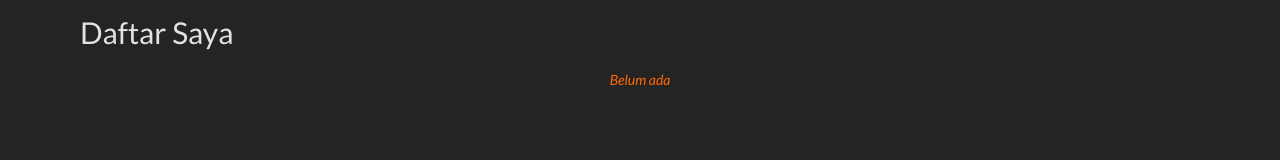
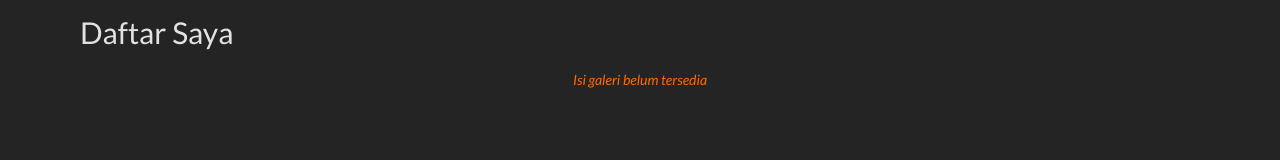
Before and after one commit to mfatihz/fsd15-fe-int-2, a React (Vite) app: page /lists in a window 1280 px wide. Shown: the part 142-302 px from the top of the page. Built offline with nearby package versions, Linux system fonts and the light colour scheme.

Commit message:
minor update

```diff
--- a/src/components/organisms/gallery.jsx
+++ b/src/components/organisms/gallery.jsx
@@ -1,11 +1,11 @@
 import GalleryTitle from "../atoms/gallery-title"
 import PosterSlider from "./poster-slider"
 
-const Gallery = ({title, movies, galleryType, idToggleHandler, isInMyListHandler, isWrapped, alt="Belum ada"}) => {
+const Gallery = ({title, movies, galleryType, idToggleHandler, isInMyListHandler, isWrapped, alt}) => {
   return (
     <div className="relative w-full">
       <GalleryTitle>{title}</GalleryTitle>
-      {movies && <PosterSlider movies={movies} galleryType={galleryType} idToggleHandler={idToggleHandler} isInMyListHandler={isInMyListHandler} isWrapped={isWrapped} alt={alt}/>}
+      <PosterSlider movies={movies} galleryType={galleryType} idToggleHandler={idToggleHandler} isInMyListHandler={isInMyListHandler} isWrapped={isWrapped} alt={alt}/>
     </div>
   )
 }
--- a/src/components/organisms/poster-slider.jsx
+++ b/src/components/organisms/poster-slider.jsx
@@ -6,7 +6,7 @@ import clsx from 'clsx'
 import NoContent from '../atoms/no-content';
 import { getDeviceType } from '../../utils/get-device-type';
 
-const PosterSlider = ({ movies, galleryType, idToggleHandler, isInMyListHandler, alt, isWrapped=false}) => {
+const PosterSlider = ({ movies, galleryType, idToggleHandler, isInMyListHandler, alt="Isi galeri belum tersedia", isWrapped=false}) => {
   const scrollContainerRef = useRef(null);
   const itemRef = useRef(null);
   const [isScrolling, setIsScrolling] = useState(false);
@@ -40,7 +40,7 @@ const PosterSlider = ({ movies, galleryType, idToggleHandler, isInMyListHandler,
         const container = scrollContainerRef.current;
         const itemWidth = itemRef.current.offsetWidth;
         const gap = 16; // space-x-4 = 16px
-        const totalContentWidth = movies.length * (itemWidth + gap) - gap;
+        const totalContentWidth = movies?.length * (itemWidth + gap) - gap;
 
         setShowScrollButtons(totalContentWidth > container.offsetWidth);
       }
@@ -68,7 +68,7 @@ const PosterSlider = ({ movies, galleryType, idToggleHandler, isInMyListHandler,
         cancelAnimationFrame(animationFrameRef.current);
       }
     };
-  }, [movies.length, isDesktopTypeDevice]);
+  }, [movies?.length, isDesktopTypeDevice]);
 
   const handleTouchStart = (e) => {
     const touch = e.touches[0];
@@ -151,7 +151,7 @@ const PosterSlider = ({ movies, galleryType, idToggleHandler, isInMyListHandler,
     return () => window.removeEventListener('resize', updatePosition);
   }, []);
 
-  const posters = movies.map((movie, index) => (
+  const posters = movies?.map((movie, index) => (
     <li
       key={movie.id}
       className="inline-block flex-shrink-0"
@@ -183,7 +183,7 @@ const PosterSlider = ({ movies, galleryType, idToggleHandler, isInMyListHandler,
         onTouchEnd={handleTouchEnd}
         style={{ touchAction: 'pan-y' }}
       >
-        { movies.length > 0 ?
+        { movies?.length > 0 ?
           <ul
             className={clsx(baseStyle, galleryClass, wrapCLass)}
           >
--- a/src/components/templates/gallery-template.jsx
+++ b/src/components/templates/galleries-template.jsx
@@ -2,7 +2,7 @@ import clsx from 'clsx'
 import Gallery from "../organisms/gallery"
 import NoContent from "../atoms/no-content"
 
-function GalleryTemplate({ galleries, padding, idToggleHandler, isInMyListHandler }) {
+function GalleriesTemplate({ galleries, padding, idToggleHandler, isInMyListHandler }) {
     const baseStyle = `
         flex-1
         flex flex-col
@@ -12,7 +12,6 @@ function GalleryTemplate({ galleries, padding, idToggleHandler, isInMyListHandle
     return (
         <main
             className={clsx(baseStyle, padding)}
-            //bg-[#181A1C]
         >
             { galleries?.length > 0
                 ? galleries?.map(
@@ -29,10 +28,10 @@ function GalleryTemplate({ galleries, padding, idToggleHandler, isInMyListHandle
                         </div>
                     )
                 )
-                : <NoContent color="text-yellow-500">Belum ada isi</NoContent>
+                : <NoContent color="text-yellow-500">Galeri belum tersedia</NoContent>
             }
         </main>
     )
 }
 
-export default GalleryTemplate
+export default GalleriesTemplate
--- a/src/components/templates/home-template.jsx
+++ b/src/components/templates/home-template.jsx
@@ -1,7 +1,7 @@
 import Header from "../organisms/home-header"
 import Hero from "../organisms/hero"
 import Footer from "../organisms/home-footer"
-import GalleryTemplate from "./gallery-template"
+import GalleriesTemplate from "./galleries-template"
 
 function HomeTemplate({ header, footer, hero, galleries, idToggleHandler, isInMyListHandler }) {
     return (
@@ -26,7 +26,7 @@ function HomeTemplate({ header, footer, hero, galleries, idToggleHandler, isInMy
                 />
             }
 
-            <GalleryTemplate
+            <GalleriesTemplate
                 galleries={galleries}
                 padding="
                     px-4 sm:px-10 md:px-20
```
